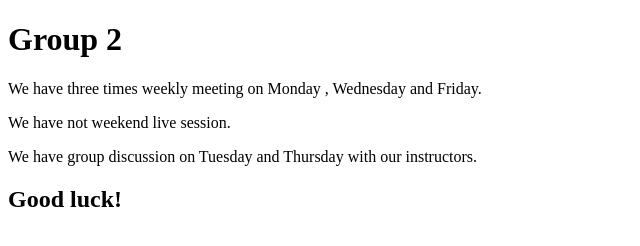
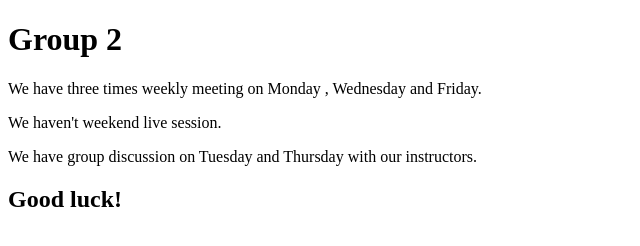
Before and after one commit to abrshz/sep24, a plain HTML site: page pages/index.html in a window 1280 px wide. Shown: the full height of the page, 0-640 px from the left. Drawn offline with Linux system fonts and the light colour scheme.

Commit message:
Your commit message here

```diff
--- a/pages/index.html
+++ b/pages/index.html
@@ -8,7 +8,7 @@
 <body>
     <h1>Group 2</h1>
     <p>We have three times weekly meeting on Monday , Wednesday and Friday.</p>
-    <p>We have not weekend live session.</p>
+    <p>We haven't weekend live session.</p>
     <p>We have group discussion on Tuesday and Thursday with our instructors.</p>
     <h2>Good luck!</h2>
 </body>
```
